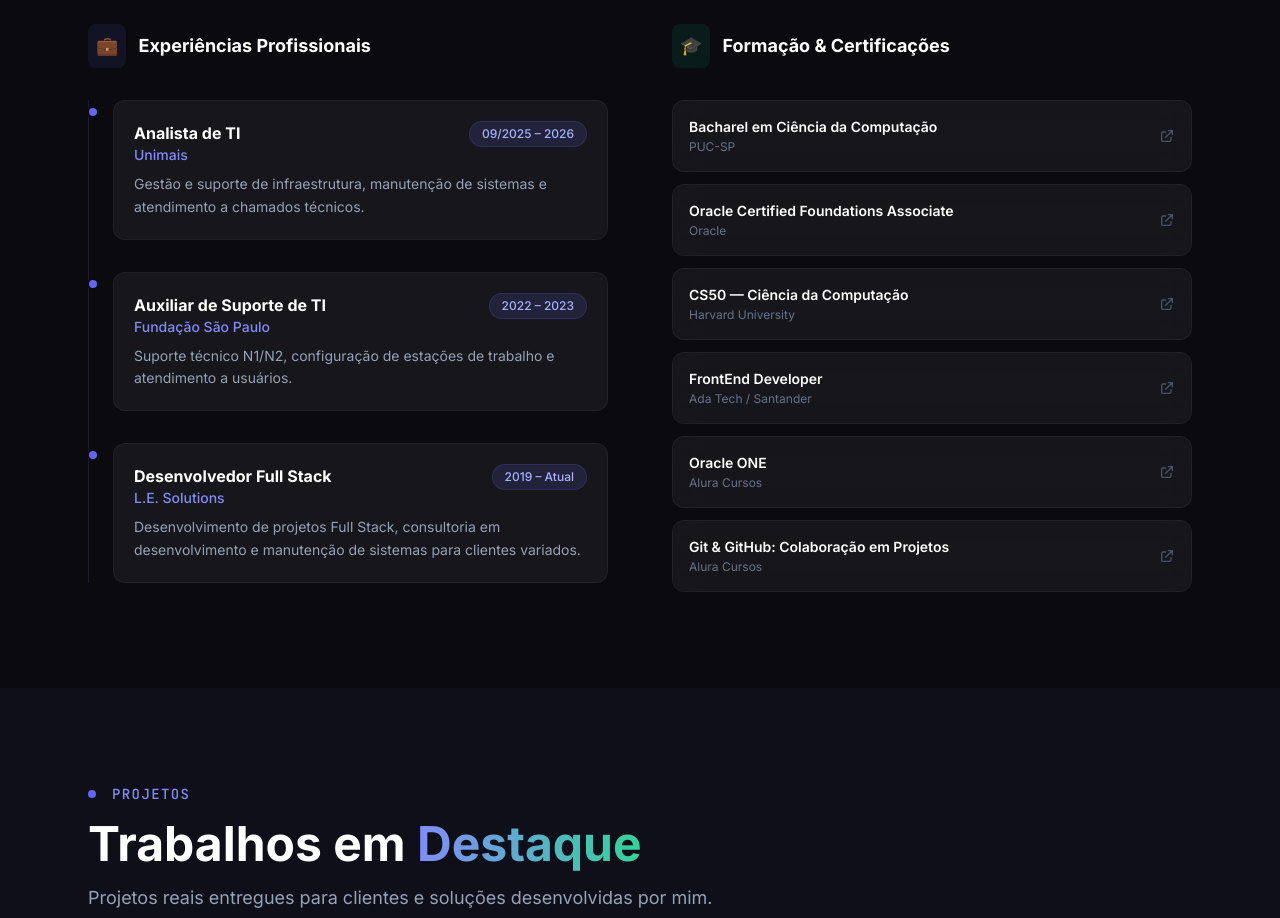
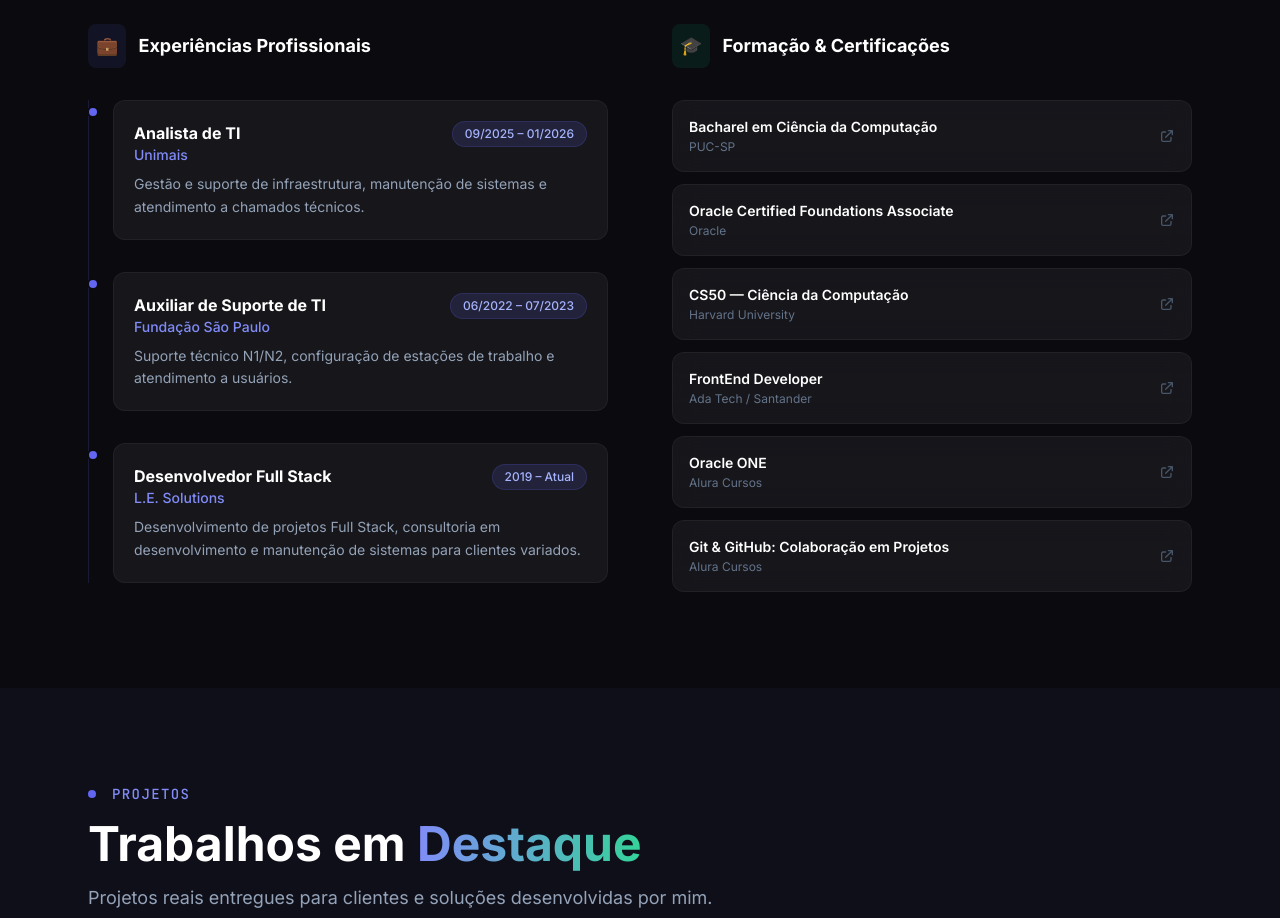
Before and after one commit to luiz-eduardo-ramirez/Portfolio, a React (Vite) app: page / in a window 1280 px wide. Shown: the part 1900-2818 px from the top of the page. Built offline with nearby package versions, Linux system fonts and the light colour scheme.

Commit message:
Curriculo 1

```diff
--- a/src/components/CurriculumSection.jsx
+++ b/src/components/CurriculumSection.jsx
@@ -5,14 +5,14 @@ const EXPERIENCES = [
   {
     role:    'Analista de TI',
     company: 'Unimais',
-    period:  '09/2025 – 2026',
+    period:  '09/2025 – 01/2026',
     desc:    'Gestão e suporte de infraestrutura, manutenção de sistemas e atendimento a chamados técnicos.',
     icon:    '🏢',
   },
   {
     role:    'Auxiliar de Suporte de TI',
     company: 'Fundação São Paulo',
-    period:  '2022 – 2023',
+    period:  '06/2022 – 07/2023',
     desc:    'Suporte técnico N1/N2, configuração de estações de trabalho e atendimento a usuários.',
     icon:    '🎓',
   },
```
